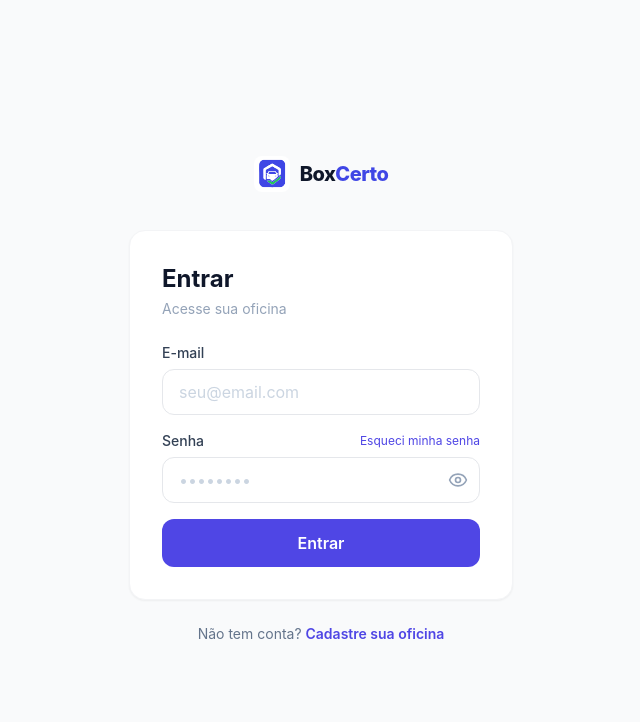
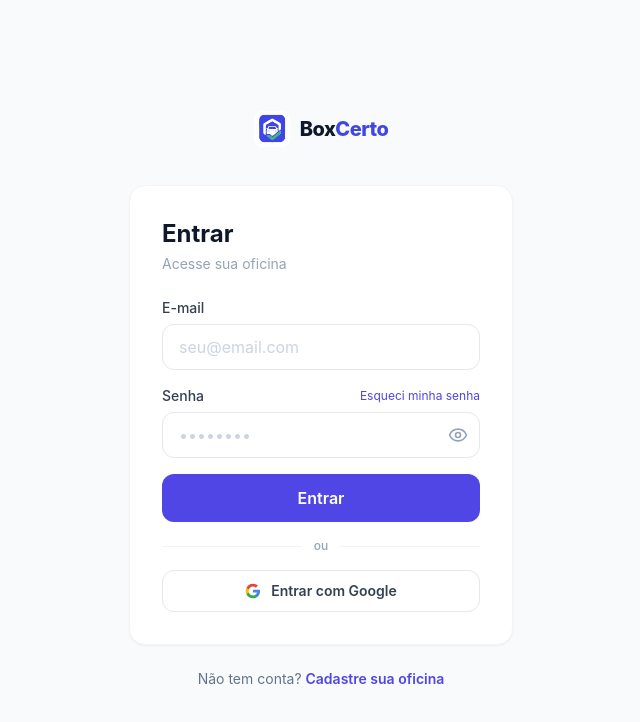
Before and after one commit to boxcertoapp/boxcerto, a React (Vite) app: page /login in a window 1280 px wide. Shown: the top 722 px of the page, without its empty margins (319-959 px from the left). Built offline with nearby package versions, Linux system fonts and the light colour scheme; no server answers.

Commit message:
feat(login): adiciona botao Entrar com Google na pagina de login

```diff
--- a/src/pages/Login.jsx
+++ b/src/pages/Login.jsx
@@ -2,6 +2,7 @@
 import { useNavigate, Link } from 'react-router-dom'
 import { Eye, EyeOff, AlertCircle } from 'lucide-react'
 import { useAuth, hasAccess } from '../contexts/AuthContext'
+import { supabase } from '../lib/supabase'
 import Logo from '../components/Logo'
 
 export default function Login() {
@@ -13,6 +14,13 @@
   const [loading, setLoading] = useState(false)
 
   const handle = (e) => setForm({ ...form, [e.target.name]: e.target.value })
+
+  const loginGoogle = async () => {
+    await supabase.auth.signInWithOAuth({
+      provider: 'google',
+      options: { redirectTo: window.location.origin + '/app/oficina' },
+    })
+  }
 
   const submit = async (e) => {
     e.preventDefault()
@@ -91,6 +99,28 @@
           >
             {loading ? 'Entrando...' : 'Entrar'}
           </button>
+
+          {/* Divisor */}
+          <div className="flex items-center gap-3 mt-1">
+            <div className="flex-1 h-px bg-gray-100" />
+            <span className="text-xs text-slate-400 font-medium">ou</span>
+            <div className="flex-1 h-px bg-gray-100" />
+          </div>
+
+          {/* Entrar com Google */}
+          <button
+            type="button"
+            onClick={loginGoogle}
+            className="w-full flex items-center justify-center gap-2.5 border border-gray-200 text-slate-700 text-sm font-semibold py-2.5 rounded-xl hover:bg-gray-50 active:scale-[0.98] transition-all"
+          >
+            <svg className="w-4 h-4" viewBox="0 0 24 24">
+              <path fill="#4285F4" d="M22.56 12.25c0-.78-.07-1.53-.2-2.25H12v4.26h5.92c-.26 1.37-1.04 2.53-2.21 3.31v2.77h3.57c2.08-1.92 3.28-4.74 3.28-8.09z"/>
+              <path fill="#34A853" d="M12 23c2.97 0 5.46-.98 7.28-2.66l-3.57-2.77c-.98.66-2.23 1.06-3.71 1.06-2.86 0-5.29-1.93-6.16-4.53H2.18v2.84C3.99 20.53 7.7 23 12 23z"/>
+              <path fill="#FBBC05" d="M5.84 14.09c-.22-.66-.35-1.36-.35-2.09s.13-1.43.35-2.09V7.07H2.18C1.43 8.55 1 10.22 1 12s.43 3.45 1.18 4.93l3.66-2.84z"/>
+              <path fill="#EA4335" d="M12 5.38c1.62 0 3.06.56 4.21 1.64l3.15-3.15C17.45 2.09 14.97 1 12 1 7.7 1 3.99 3.47 2.18 7.07l3.66 2.84c.87-2.6 3.3-4.53 6.16-4.53z"/>
+            </svg>
+            Entrar com Google
+          </button>
         </form>
       </div>
 
```
